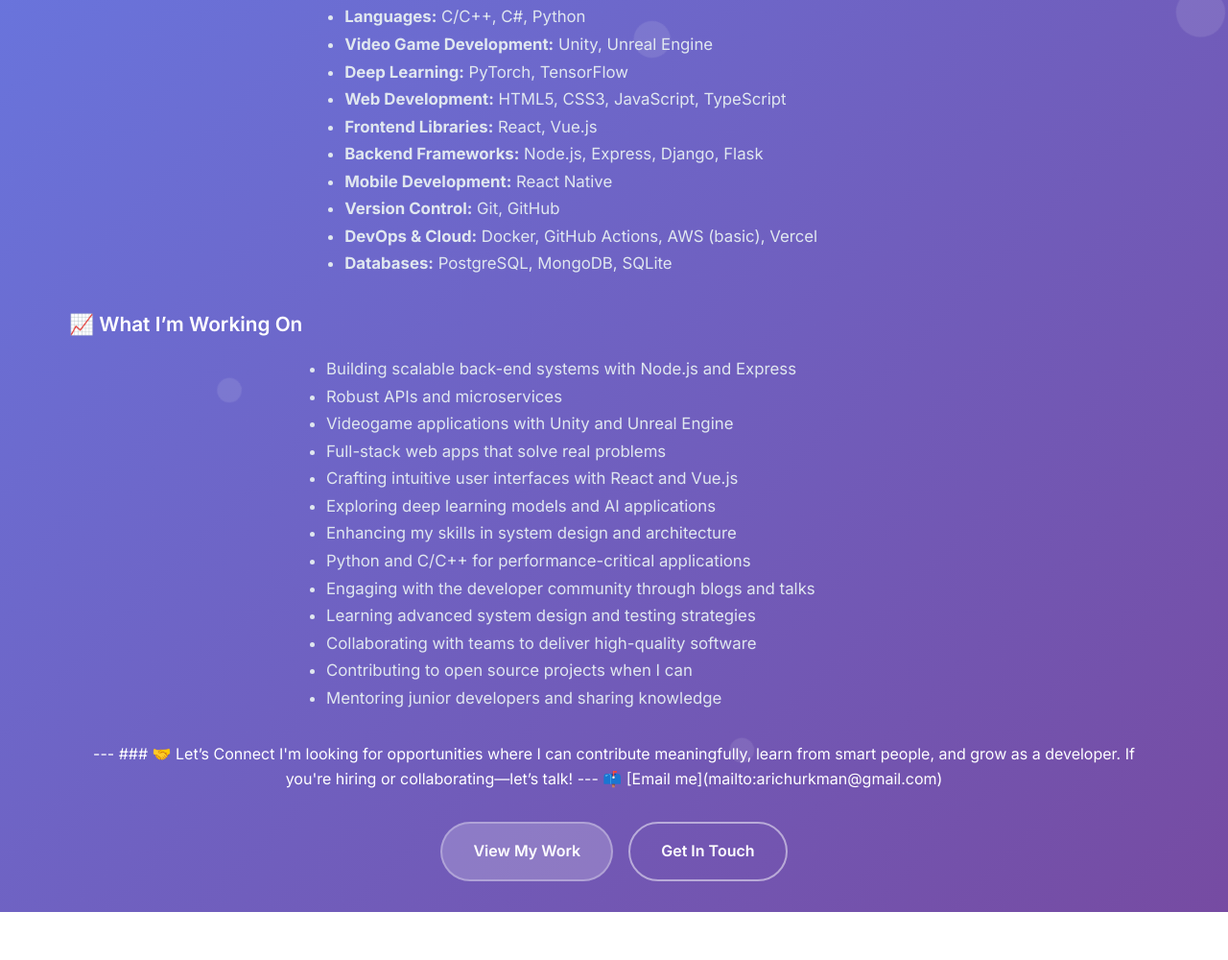
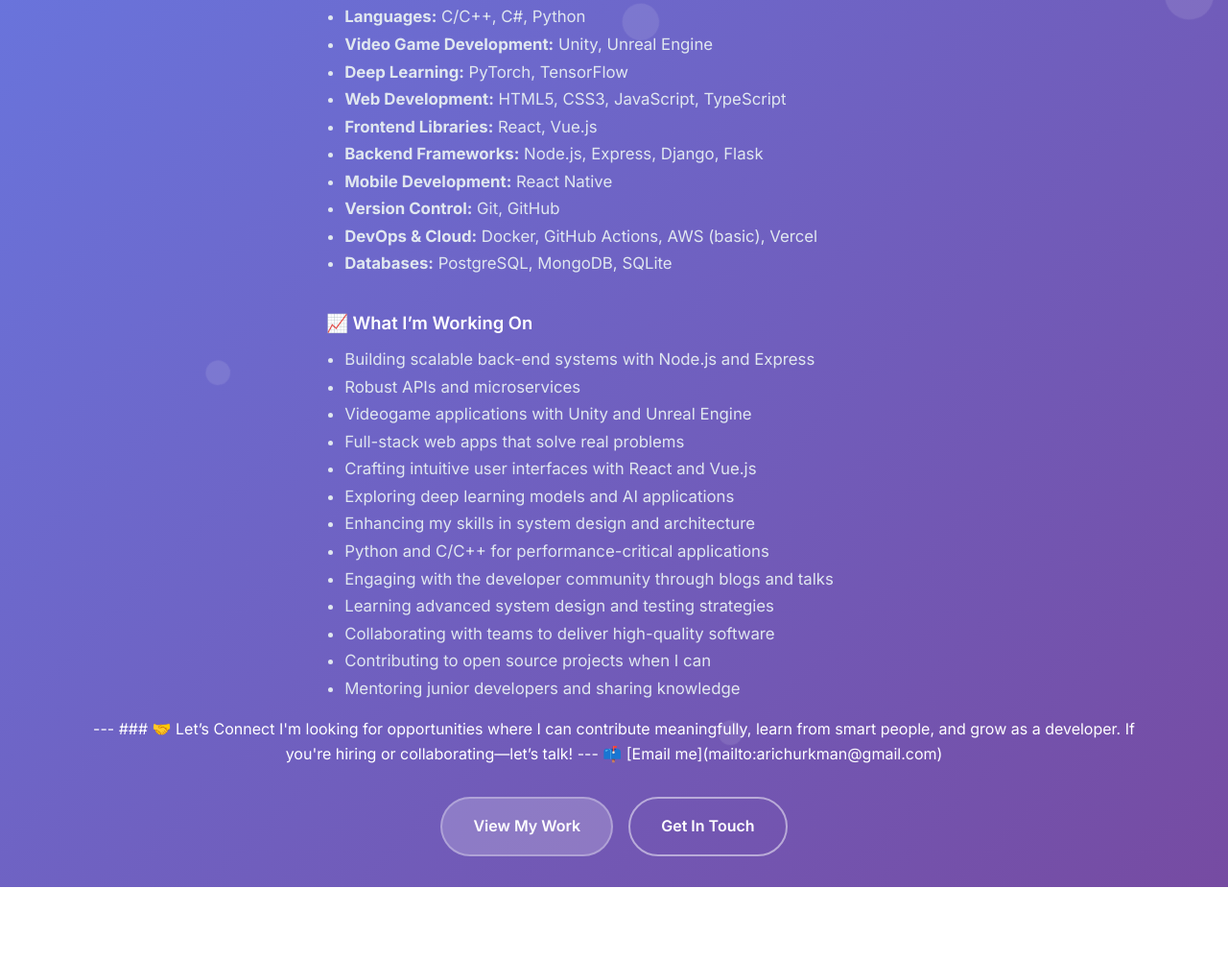
Before and after one commit to aturs3001/portfolio-, a plain HTML site: page index.html in a window 1280 px wide. Shown: the part 560-1560 px from the top of the page at 96% size. Drawn offline with Linux system fonts and the light colour scheme.

Commit message:
Refactor "What I'm Working On" section for improved layout and readability

```diff
--- a/index.html
+++ b/index.html
@@ -661,8 +661,9 @@
                 </ul>
             </div>
                 <!-- What I'm Working On -->
-                <h3 style="margin-top:2rem; color:#fff; font-size:1.3rem; font-weight:600; text-align:left;">📈 What I’m Working On</h3>
-                <ul style="text-align:left; max-width:600px; margin:1rem auto 2rem auto; color:#e0e7ef; font-size:1.05rem; line-height:1.7;">
+            <div style="margin:2rem auto 1rem auto; max-width:600px; text-align:left; color:#e0e7ef; font-size:1.05rem; line-height:1.7;">
+                <h3 style="color:#fff; font-size:1.15rem; font-weight:600; margin-bottom:0.5rem;">📈 What I’m Working On</h3>
+                <ul style="margin-left:1.2rem;">
                     <li>Building scalable back-end systems with Node.js and Express</li>
                     <li>Robust APIs and microservices</li>
                     <li>Videogame applications with Unity and Unreal Engine</li>
@@ -677,7 +678,7 @@
                     <li>Contributing to open source projects when I can</li>
                     <li>Mentoring junior developers and sharing knowledge</li>
                 </ul>
-
+            </div>
                 ---
 
                 ### 🤝 Let’s Connect
```
